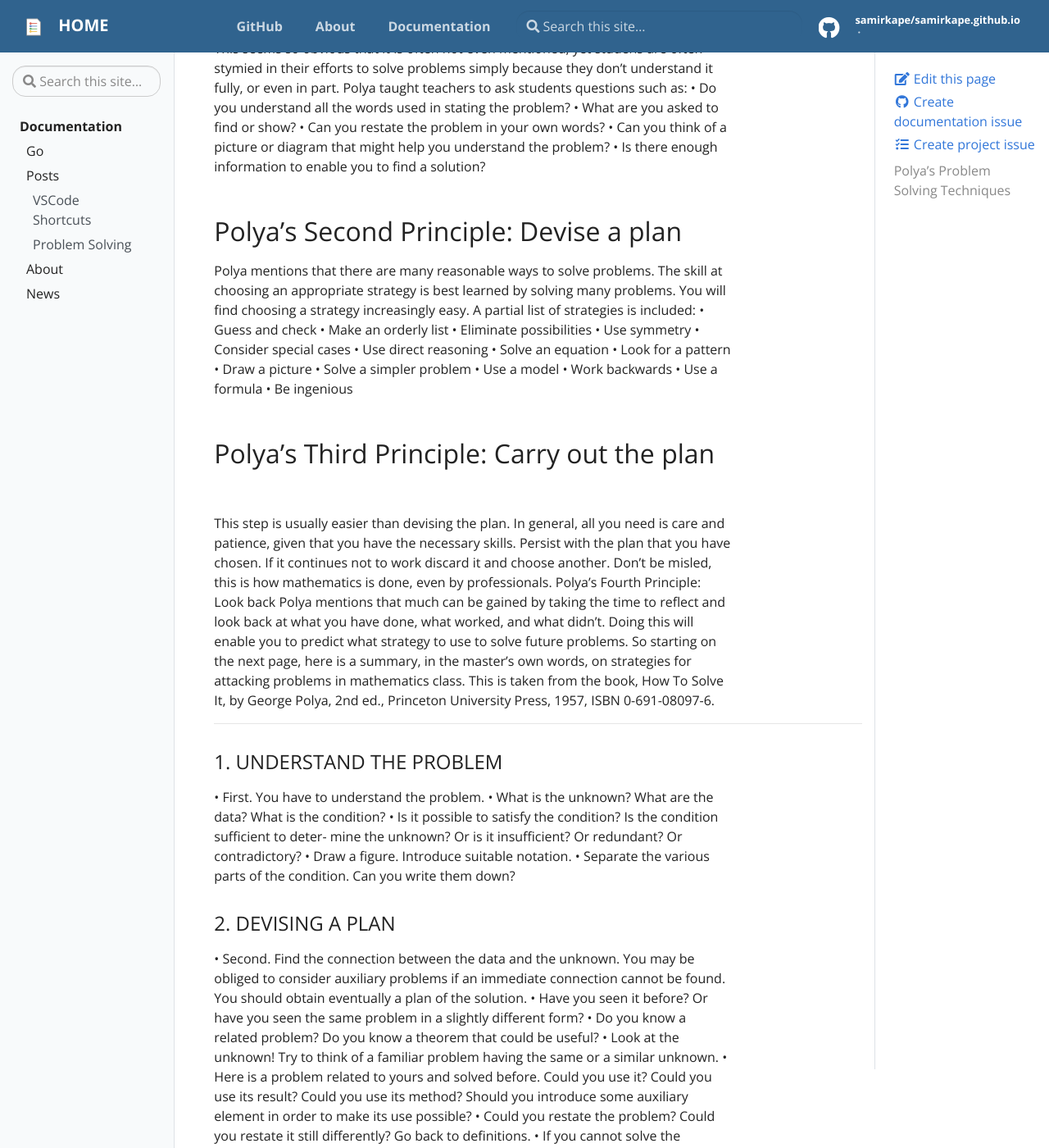
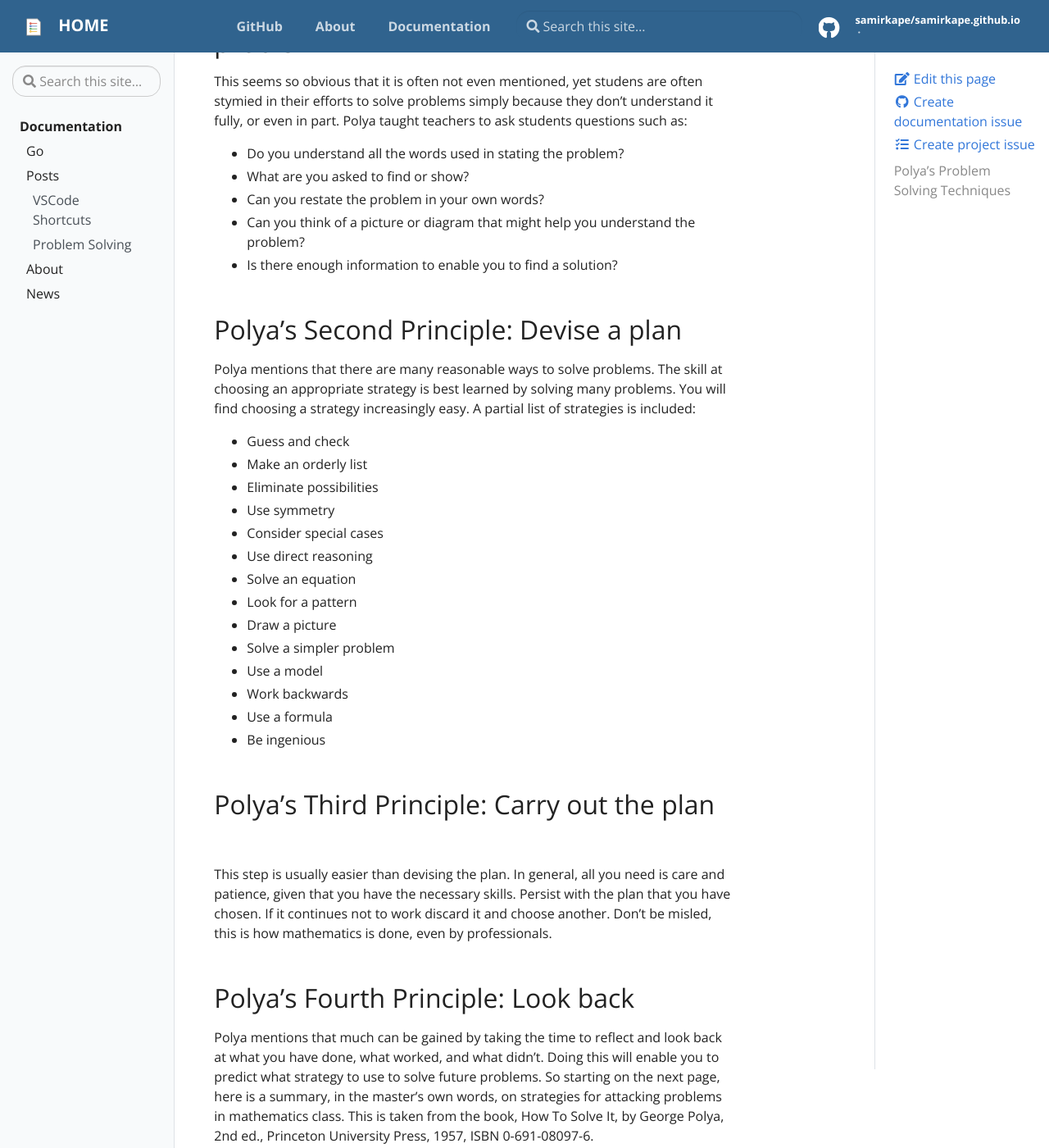
Before and after one commit to samirkape/samirkape.github.io, a Jekyll site: the page built from _docs/Posts/polya/pst.md, in a window 1280 px wide and 1400 px high, scrolled down 440 px. Shown: the whole window at 82% size. Built offline with Jekyll 4.4.1, drawn with Linux system fonts in a browser that asks for light colours; some of the changed text lies outside the part shown.

Commit message:
Update pst.md

```diff
--- a/_docs/Posts/polya/pst.md
+++ b/_docs/Posts/polya/pst.md
@@ -3,58 +3,66 @@
  title:  "Polya’s Problem Solving Techniques"
 ---
 
+<br>
+
 > In 1945 George Polya published the book How To Solve It which quickly became his most prized publication. It sold over one million copies and has been translated into 17 languages. In this book he identifies four basic principles of problem solving.
 
 ## Polya’s First Principle: Understand the problem
 This seems so obvious that it is often not even mentioned, yet studens are often stymied in their efforts to solve problems simply because they don’t understand it fully, or even in part. Polya taught teachers to ask students questions such as:
-• Do you understand all the words used in stating the problem?
-• What are you asked to find or show?
-• Can you restate the problem in your own words?
-• Can you think of a picture or diagram that might help you understand the problem?
-• Is there enough information to enable you to find a solution?
+* Do you understand all the words used in stating the problem?
+* What are you asked to find or show?
+* Can you restate the problem in your own words?
+* Can you think of a picture or diagram that might help you understand the problem?
+* Is there enough information to enable you to find a solution?
 
 ## Polya’s Second Principle: Devise a plan
 Polya mentions that there are many reasonable ways to solve problems. The skill at choosing an appropriate strategy is best learned by solving many problems. You will find choosing a strategy increasingly easy. A partial list of strategies is included:
-• Guess and check
-• Make an orderly list • Eliminate possibilities • Use symmetry
-• Consider special cases • Use direct reasoning • Solve an equation
-• Look for a pattern
-• Draw a picture
-• Solve a simpler problem • Use a model
-• Work backwards
-• Use a formula
-• Be ingenious
+* Guess and check
+* Make an orderly list
+* Eliminate possibilities
+* Use symmetry
+* Consider special cases
+* Use direct reasoning
+* Solve an equation
+* Look for a pattern
+* Draw a picture
+* Solve a simpler problem
+* Use a model
+* Work backwards
+* Use a formula
+* Be ingenious
 
 ## Polya’s Third Principle: Carry out the plan
 This step is usually easier than devising the plan. In general, all you need is care and patience, given that you have the necessary skills. Persist with the plan that you have chosen. If it continues not to work discard it and choose another. Don’t be misled, this is how mathematics is done, even by professionals.
-Polya’s Fourth Principle: Look back
+
+## Polya’s Fourth Principle: Look back
 Polya mentions that much can be gained by taking the time to reflect and look back at what you have done, what worked, and what didn’t. Doing this will enable you to predict what strategy to use to solve future problems.
 So starting on the next page, here is a summary, in the master’s own words, on strategies for attacking problems in mathematics class. This is taken from the book, How To Solve It, by George Polya, 2nd ed., Princeton University Press, 1957, ISBN 0-691-08097-6.
 
 ---
 
 ### 1. UNDERSTAND THE PROBLEM
-• First. You have to understand the problem.
-• What is the unknown? What are the data? What is the condition?
-• Is it possible to satisfy the condition? Is the condition sufficient to deter- mine the unknown? Or is it insufficient? Or redundant? Or contradictory?
-• Draw a figure. Introduce suitable notation.
-• Separate the various parts of the condition. Can you write them down?
+* First. You have to understand the problem.
+* What is the unknown? What are the data? What is the condition?
+* Is it possible to satisfy the condition? Is the condition sufficient to deter- mine the unknown? Or is it insufficient? Or redundant? Or contradictory?
+* Draw a figure. Introduce suitable notation.
+* Separate the various parts of the condition. Can you write them down?
 
 ### 2. DEVISING A PLAN
-• Second. Find the connection between the data and the unknown. You may be obliged to consider auxiliary problems if an immediate connection cannot be found. You should obtain eventually a plan of the solution.
-• Have you seen it before? Or have you seen the same problem in a slightly different form?
-• Do you know a related problem? Do you know a theorem that could be useful?
-• Look at the unknown! Try to think of a familiar problem having the same or a similar unknown.
-• Here is a problem related to yours and solved before. Could you use it? Could you use its result? Could you use its method? Should you introduce some auxiliary element in order to make its use possible?
-• Could you restate the problem? Could you restate it still differently? Go back to definitions.
-• If you cannot solve the proposed problem, try to solve first some related problem. Could you imagine a more accessible related problem? A more general problem? A more special problem? An analogous problem? Could you solve a part of the problem? Keep only a part of the condition, drop the other part; how far is the unknown then determined, how can it vary? Could you derive something useful from the data? Could you think of other data appropriate to determine the unknown? Could you change the unknown or data, or both if necessary, so that the new unknown and the new data are nearer to each other?
-• Did you use all the data? Did you use the whole condition? Have you taken into account all essential notions involved in the problem?
+Second. Find the connection between the data and the unknown. You may be obliged to consider auxiliary problems if an immediate connection cannot be found. You should obtain eventually a plan of the solution.
+* Have you seen it before? Or have you seen the same problem in a slightly different form?
+* Do you know a related problem? Do you know a theorem that could be useful?
+* Look at the unknown! Try to think of a familiar problem having the same or a similar unknown.
+* Here is a problem related to yours and solved before. Could you use it? Could you use its result? Could you use its method? Should you introduce some auxiliary element in order to make its use possible?
+* Could you restate the problem? Could you restate it still differently? Go back to definitions.
+* If you cannot solve the proposed problem, try to solve first some related problem. Could you imagine a more accessible related problem? A more general problem? A more special problem? An analogous problem? Could you solve a part of the problem? Keep only a part of the condition, drop the other part; how far is the unknown then determined, how can it vary? Could you derive something useful from the data? Could you think of other data appropriate to determine the unknown? Could you change the unknown or data, or both if necessary, so that the new unknown and the new data are nearer to each other?
+* Did you use all the data? Did you use the whole condition? Have you taken into account all essential notions involved in the problem?
 
 ### 3. CARRYING OUT THE PLAN
-• Third. Carry out your plan.
-• Carrying out your plan of the solution, check each step. Can you see clearly that the step is correct? Can you prove that it is correct?
+* Third. Carry out your plan.
+* Carrying out your plan of the solution, check each step. Can you see clearly that the step is correct? Can you prove that it is correct?
 
 ### 4. LOOKING BACK
-• Fourth. Examine the solution obtained.
-• Can you check the result? Can you check the argument?
-• Can you derive the solution differently? Can you see it at a glance? • Can you use the result, or the method, for some other problem?
+* Fourth. Examine the solution obtained.
+* Can you check the result? Can you check the argument?
+* Can you derive the solution differently? Can you see it at a glance? * Can you use the result, or the method, for some other problem?
```
